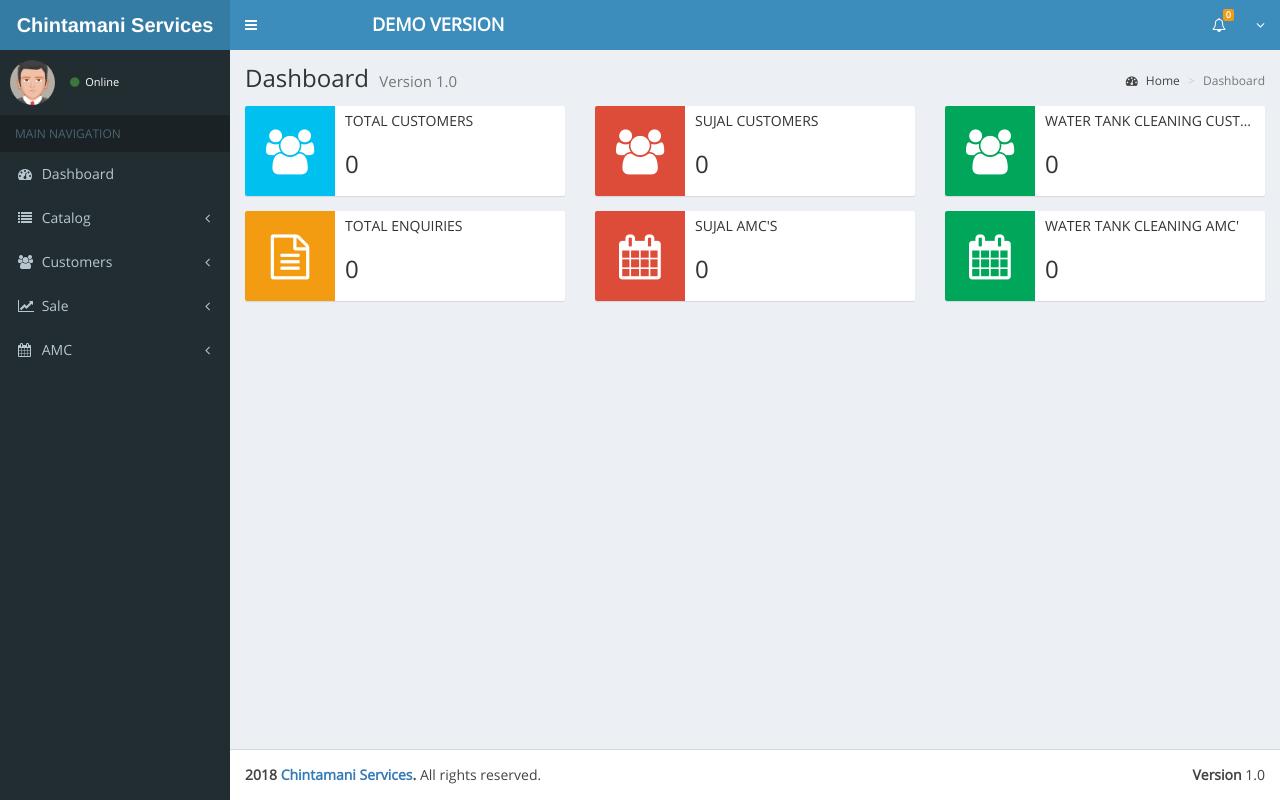
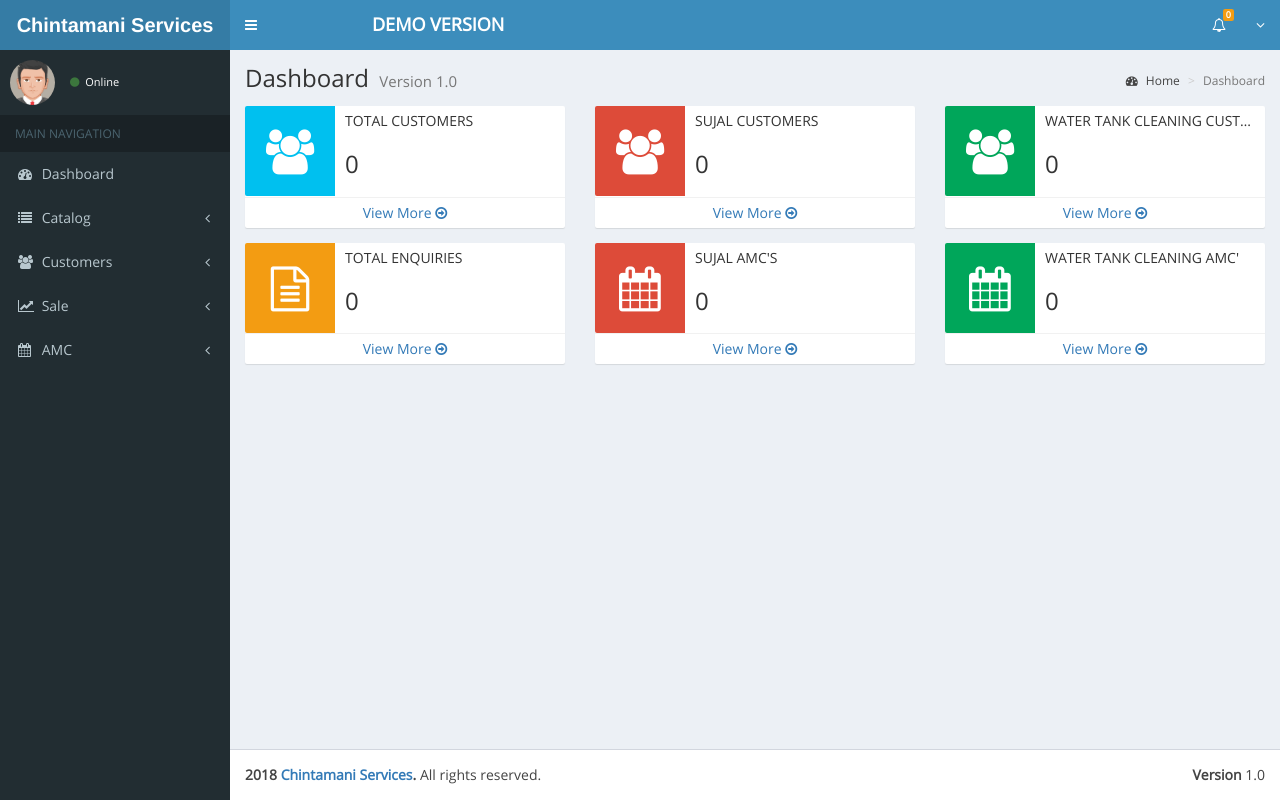
Before and after one commit to DhairyashilN/csswtc, a CodeIgniter app: the page made by application/views/dashboard.php in a window 1280 px wide. Run offline with CodeIgniter, Linux system fonts and the light colour scheme; data that the repository does not hold is empty.

Commit message:
dashboard ui changes

```diff
--- a/application/controllers/SujalProductsController.php
+++ b/application/controllers/SujalProductsController.php
@@ -30,6 +30,7 @@ class SujalProductsController extends CI_Controller {
 			if (isset($id) && !empty($id)) {
 				$this->db->select('id,name,price');
 				$this->db->from('sujal_products');
+				$this->db->where('id', $id);
 				$this->db->where('deleted', 0);
 				$page_data['ObjProduct'] = $this->db->get()->row();
 			}
--- a/application/views/dashboard.php
+++ b/application/views/dashboard.php
@@ -37,6 +37,9 @@
 								<span class="info-box-text">Total Customers</span>
 								<span class="info-box-number"><h3><?php echo $this->db->where('deleted',0)->from("sujal_customers")->count_all_results(); ?></h3></span>
 							</div>
+							<div class="info-box-footer">
+								<a href="<?php echo site_url('#') ?>">View More <i class="fa fa-arrow-circle-o-right" aria-hidden="true"></i></a>
+							</div>
 						</div>
 					</div>
 					<div class="col-md-4 col-sm-6 col-xs-12">
@@ -45,6 +48,9 @@
 							<div class="info-box-content">
 								<span class="info-box-text">Sujal Customers</span>
 								<span class="info-box-number"><h3><?php echo $this->db->where('deleted',0)->from("sujal_customers")->count_all_results(); ?></h3></span>
+							</div>
+							<div class="info-box-footer">
+								<a href="<?php echo site_url('sujal_customers') ?>">View More <i class="fa fa-arrow-circle-o-right" aria-hidden="true"></i></a>
 							</div>
 						</div>
 					</div>
@@ -55,6 +61,9 @@
 							<div class="info-box-content">
 								<span class="info-box-text">Water Tank Cleaning Customers</span>
 								<span class="info-box-number"><h3>0</h3></span>
+							</div>
+							<div class="info-box-footer">
+								<a href="<?php echo site_url('#') ?>">View More <i class="fa fa-arrow-circle-o-right" aria-hidden="true"></i></a>
 							</div>
 						</div>
 					</div>
@@ -67,6 +76,9 @@
 								<span class="info-box-text">Total Enquiries</span>
 								<span class="info-box-number"><h3>0</h3></span>
 							</div>
+							<div class="info-box-footer">
+								<a href="<?php echo site_url('#') ?>">View More <i class="fa fa-arrow-circle-o-right" aria-hidden="true"></i></a>
+							</div>
 						</div>
 					</div>
 					<div class="col-md-4 col-sm-6 col-xs-12">
@@ -75,6 +87,9 @@
 							<div class="info-box-content">
 								<span class="info-box-text">Sujal AMC's</span>
 								<span class="info-box-number"><h3><?php echo $this->db->where('deleted',0)->from("sujal_amc")->count_all_results(); ?></h3></span>
+							</div>
+							<div class="info-box-footer">
+								<a href="<?php echo site_url('sujals_amcs') ?>">View More <i class="fa fa-arrow-circle-o-right" aria-hidden="true"></i></a>
 							</div>
 						</div>
 					</div>
@@ -85,6 +100,9 @@
 							<div class="info-box-content">
 								<span class="info-box-text">Water Tank Cleaning AMC'</span>
 								<span class="info-box-number"><h3>0</h3></span>
+							</div>
+							<div class="info-box-footer">
+								<a href="<?php echo site_url('#') ?>">View More <i class="fa fa-arrow-circle-o-right" aria-hidden="true"></i></a>
 							</div>
 						</div>
 					</div>
--- a/application/views/layout/header.php
+++ b/application/views/layout/header.php
@@ -1,5 +1,5 @@
 <header class="main-header">
-  <a href="index2.html" class="logo">
+  <a href="#" class="logo">
     <span class="logo-mini"><b>CS</b></span>
     <span class="logo-lg"><b>Chintamani Services</b></span>
   </a>
--- a/assets/css/custom.css
+++ b/assets/css/custom.css
@@ -5,6 +5,7 @@ h1, h2, h3, h4, h5, h6, .h1, .h2, .h3, .h4, .h5, .h6{ font-family: 'Open Sans' !
 .message-box { margin: 15px 15px; }
 .invoice-box{ margin: 10px auto; width: 750px; padding: 5px 10px; border: 1px solid #dddddd; }
 .tc-box p {margin-bottom: 2px;}
+.info-box-footer{ margin: 4px 0px; border-top: 1px solid #f1f1f1; padding: 5px 5px; text-align: center; }
 @page {
 	size: A4 landscape;
 }
```
